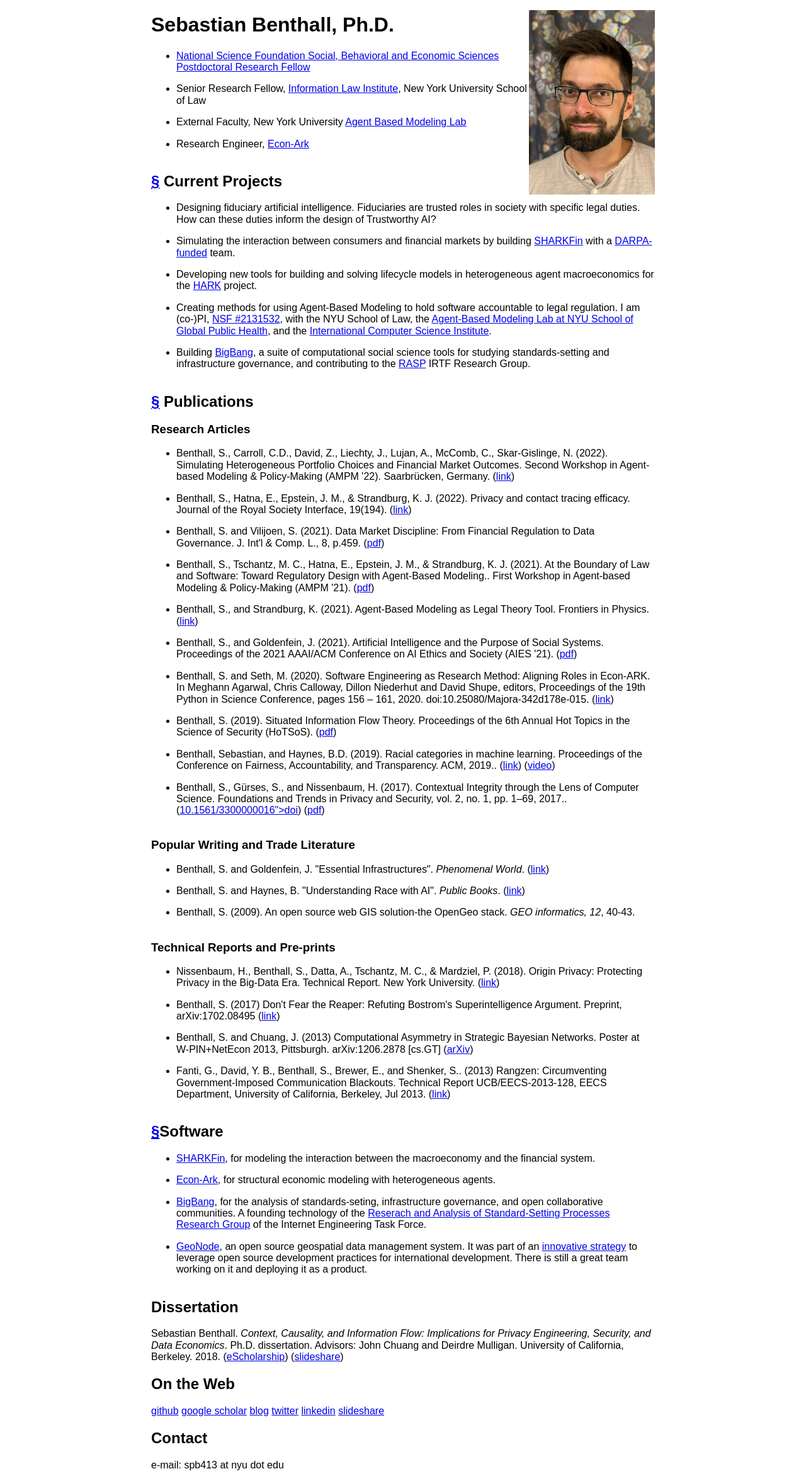
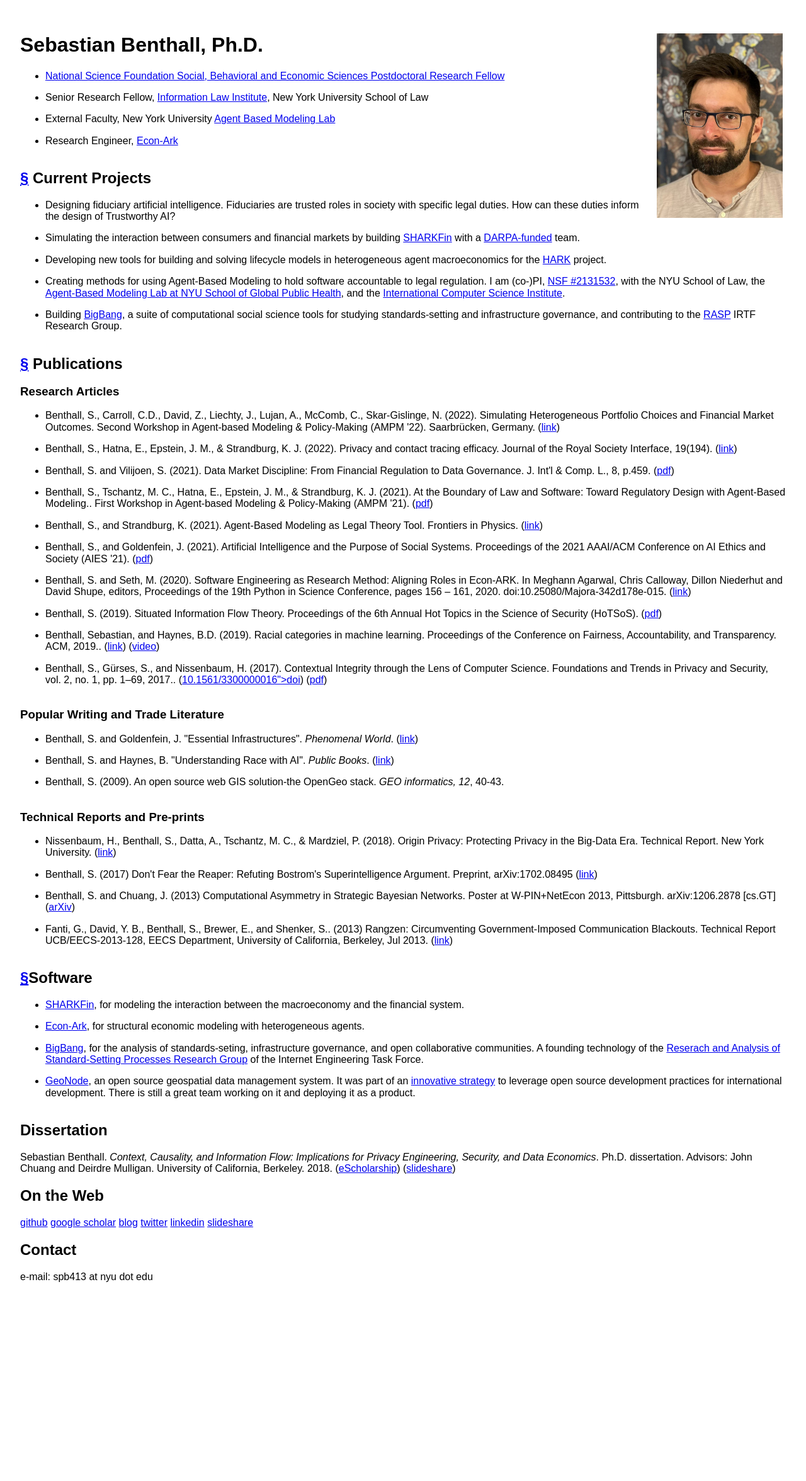
Before and after one commit to sbenthall/personal_website, a Jekyll site: the page built from index.md, in a window 1280 px wide. Shown: the whole page at 63% size. Built offline with Jekyll 4.4.1, drawn with Linux system fonts in a browser that asks for light colours; nearby versions of some CDN libraries; after the commit the page ends 2085 px from its top, so only the background shows below that.

Commit message:
padding the body, adjusting for pure.css

```diff
--- a/assets/main.css
+++ b/assets/main.css
@@ -1,19 +1,8 @@
 body {
      margin-left: auto;
      margin-right: auto;
-     width:800px;
+     padding: 2em;
 }
-
-@media only screen and (max-width: 800px) {
-  body {
-    width: 100%
-  }
-}
-
-headshot {
-     padding: 5px;
-}
-
 
 li {
    padding-bottom: 1em
@@ -21,4 +10,5 @@ li {
 
 #headshot {
    float: right;
+   padding: 5px;
 }
```
Also changed, not shown: Gemfile.lock.
